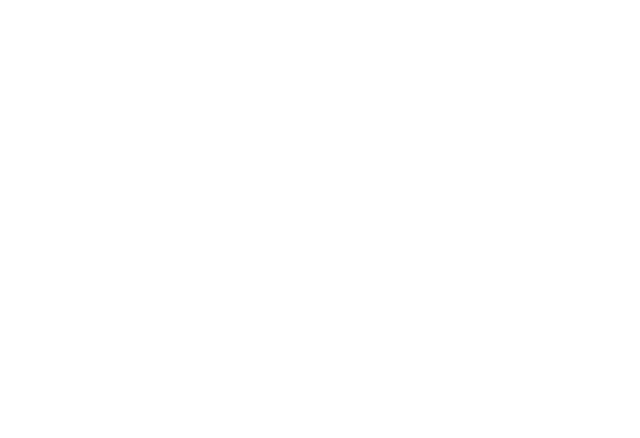
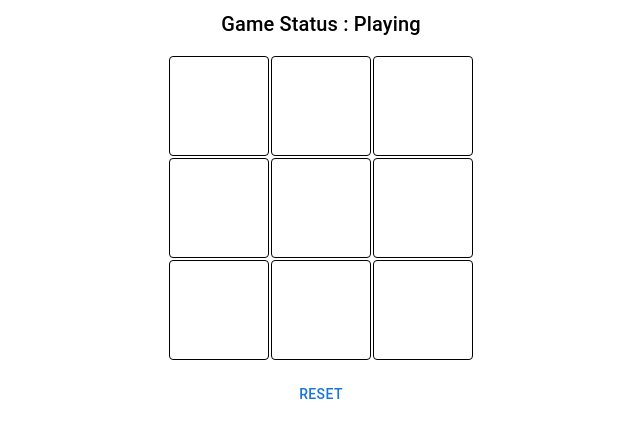
Before and after one commit to sharma-sagar2002/Frontend-Machine-Coding, a React (Vite) app: page / in a window 1280 px wide. Shown: the top 438 px of the page, without its empty margins (319-959 px from the left). Built offline with nearby package versions, Linux system fonts and the light colour scheme.

Commit message:
tic tac toe added

```diff
--- a/src/App.tsx
+++ b/src/App.tsx
@@ -1,4 +1,5 @@
 import "./App.css";
+import TicTacToe from "./Components/TicTacToe";
 // import Carousel from "./Components/Carousel";
 // import Typewriter from "./Components/Typewriter";
 // import Readmore from "./Components/Readmore";
@@ -29,6 +30,7 @@
       {/* <Readmore /> */}
       {/* <Typewriter text="I am frontend developer" delay={100} /> */}
       {/* <Carousel /> */}
+      <TicTacToe />
     </>
   );
 }
--- /dev/null
+++ b/src/Components/TicTacToe.tsx
@@ -0,0 +1,88 @@
+import { Box, Button, Stack, Typography } from "@mui/material";
+import { useState } from "react";
+
+const TicTacToe = () => {
+  const [board, setBoard] = useState(Array(9).fill(null));
+  const [isX, setISX] = useState<boolean>(true);
+  const [winner, setWinner] = useState("Playing");
+
+  const handleClick = (index: number) => {
+    const newBoard = board;
+    newBoard[index] = isX ? "X" : "O";
+    setBoard(newBoard);
+    setISX((prev) => !prev);
+
+    checkWinner();
+  };
+
+  const resetBoard = () => {
+    setBoard(Array(9).fill(null));
+    setISX(true);
+    setWinner("Playing");
+  };
+
+  const checkWinner = () => {
+    const lines = [
+      [0, 1, 2],
+      [3, 4, 5],
+      [6, 7, 8],
+      [0, 3, 6],
+      [1, 4, 7],
+      [2, 5, 8],
+      [0, 4, 8],
+      [2, 4, 6],
+    ];
+
+    for (const line of lines) {
+      const [a, b, c] = line;
+      if (board[a] && board[a] === board[b] && board[a] === board[c]) {
+        setWinner(`${board[a]} wins`);
+        return;
+      }
+    }
+
+    let count = 0;
+    for (const b of board) {
+      if (b !== null) count++;
+    }
+
+    count === board.length && setWinner("Draw");
+  };
+  return (
+    <>
+      <Stack gap={2} sx={{ alignItems: "center" }}>
+        <Typography variant="h6">{`Game Status :  ${winner}`}</Typography>
+        <Box
+          sx={{
+            display: "grid",
+            gridTemplateColumns: "repeat(3, 100px)", // 3 columns
+            gridTemplateRows: "repeat(3, 100px)", // 3 rows
+            gap: "2px",
+          }}
+        >
+          {board.map((cell, index) => (
+            <Button
+              key={index}
+              sx={{
+                border: "1px solid black",
+                display: "flex",
+                justifyContent: "center",
+                alignItems: "center",
+                fontSize: "24px",
+                cursor: "pointer",
+                color: "black !important",
+              }}
+              disabled={cell !== null}
+              onClick={() => handleClick(index)}
+            >
+              {cell}
+            </Button>
+          ))}
+        </Box>
+        <Button onClick={resetBoard}>Reset</Button>
+      </Stack>
+    </>
+  );
+};
+
+export default TicTacToe;
```
